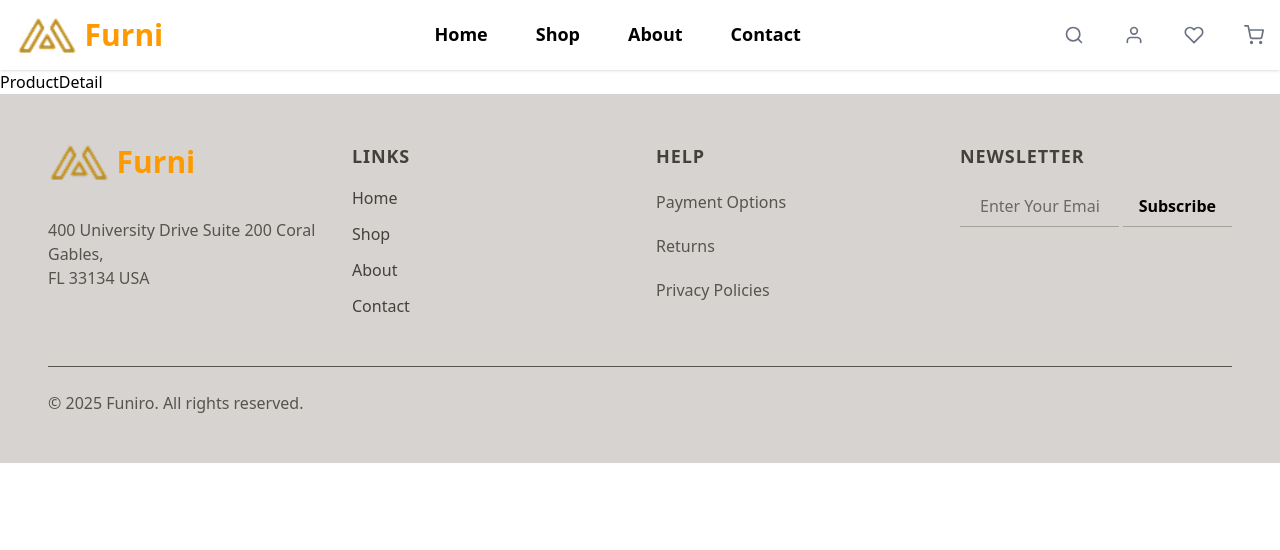
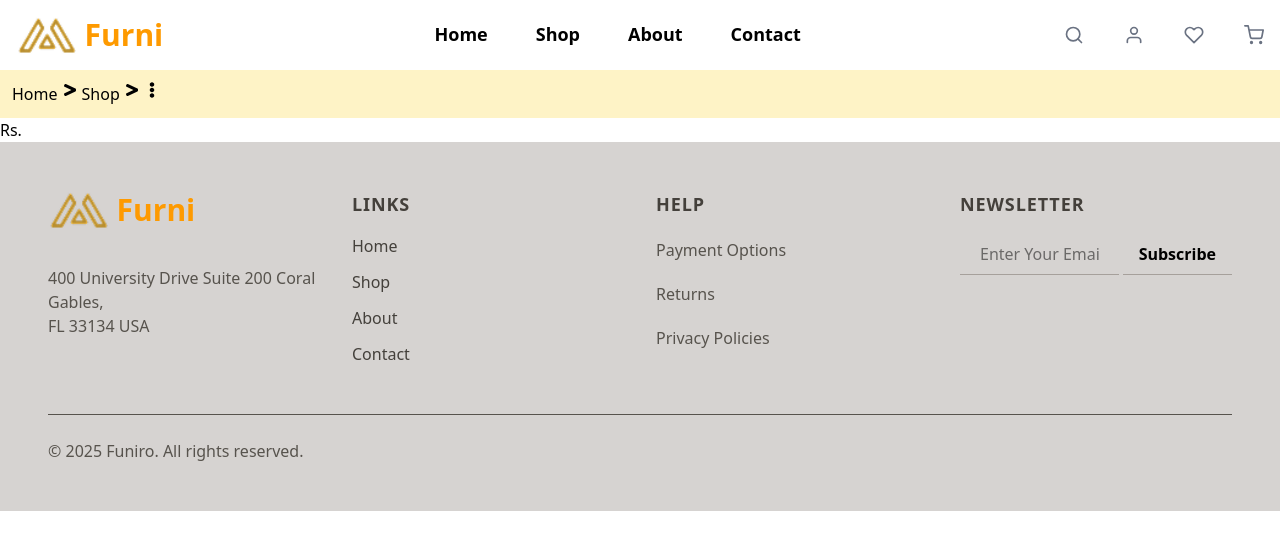
Before and after one commit to olaoluwajf/Furniro-Ecommerce, a React (Vite) app in the folder Farniture/: page /ProductDetail in a window 1280 px wide. Shown: the top 550 px of the page. Built offline with nearby package versions, Linux system fonts and the light colour scheme.

Commit message:
Add Some links and spaces for detail information of products to ProductDetail component

```diff
--- a/Farniture/src/Components/ProductDetail.jsx
+++ b/Farniture/src/Components/ProductDetail.jsx
@@ -1,9 +1,38 @@
 import React from 'react'
+import { Link } from 'react-router-dom'
+import { FaEllipsisV, FaGreaterThan } from 'react-icons/fa'
 
-const ProductDetail = () => {
+const ProductDetail = (props) => {
   return (
     <div>
-        <h2>ProductDetail</h2>
+        <div className='flex flex-row p-3 gap-x-1 bg-amber-100' >
+          <Link to='/Home' >Home</Link>
+          <FaGreaterThan/>
+          <Link to='/ShopHero'>Shop</Link>
+          <FaGreaterThan/>
+          <FaEllipsisV/>
+          <span>{props.ProductName}</span>
+
+        </div>
+        <section>
+          <div>
+            <div>
+              {props.Image1}
+              {props.Image1}
+              {props.Image1}
+
+            </div>
+
+            <div>
+              {props.MainImage}
+            </div>
+          </div>
+
+          <div>
+            <h1>{props.ProductName}</h1>
+            <h3>Rs.{props.price}</h3>
+          </div>
+        </section>
     </div>
   )
 }
```
